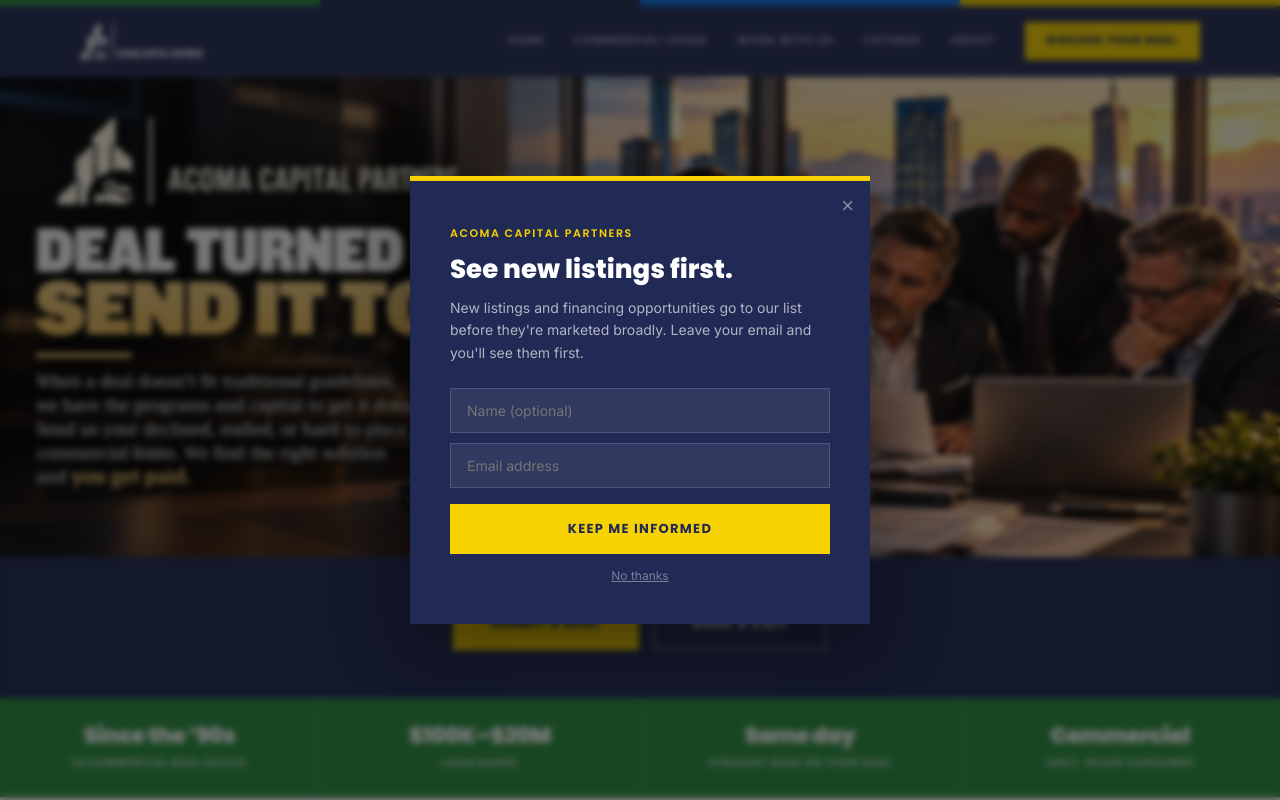
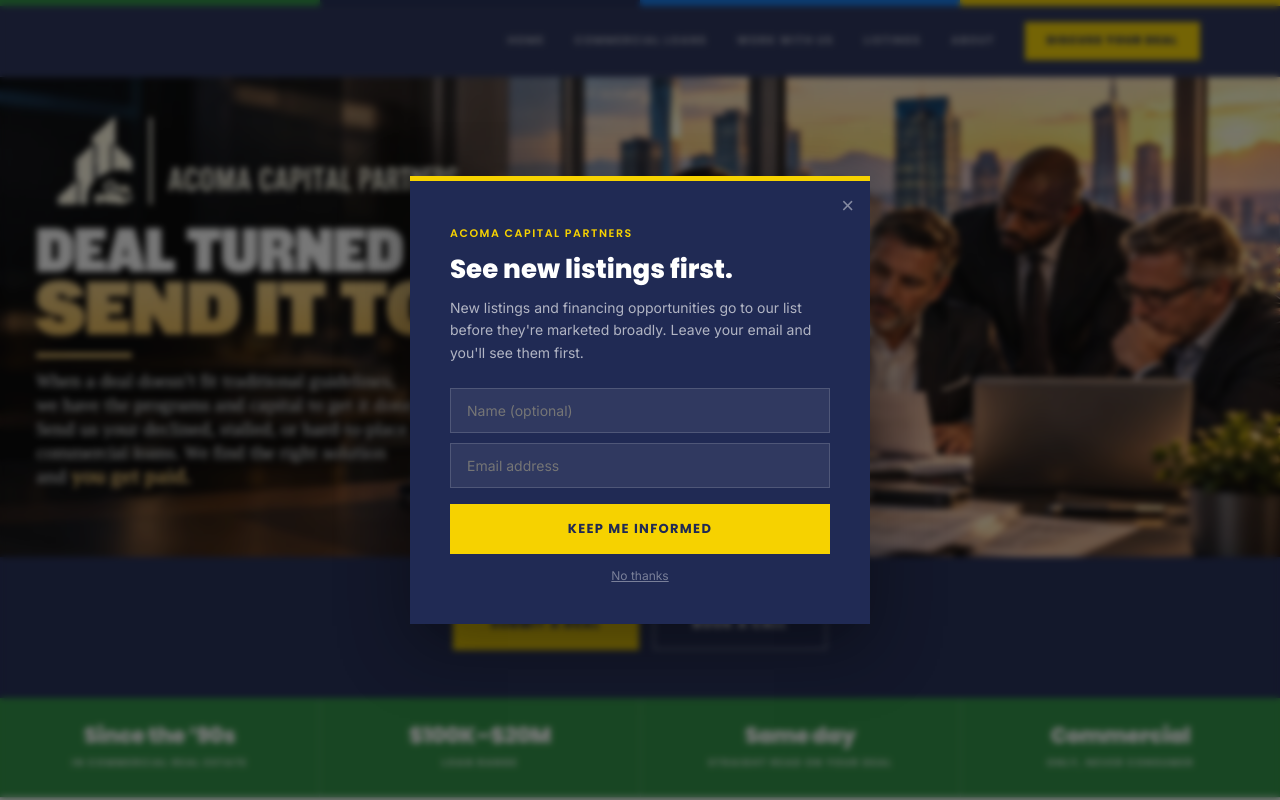
Before and after one commit to ginorod-droid/nextjs, a Next.js app: page /broker-programs in a window 1280 px wide. Shown: the top 800 px of the page. Built offline with nearby package versions, Linux system fonts and the light colour scheme.

Commit message:
Polish: grounded bridge band copy (drop 5-day/em-dash), add Deal Desk to homepage nav, hide duplicate nav logo on Deal Desk

```diff
--- a/app/broker-programs/page.jsx
+++ b/app/broker-programs/page.jsx
@@ -137,7 +137,7 @@
         <span style={{ background: '#1179EC' }} /><span style={{ background: '#F6D200' }} />
       </div>
 
-      <BrokerNav current="broker-programs" />
+      <BrokerNav current="broker-programs" hideLogo />
 
       {/* HERO — banner */}
       <section className="dd-hero">
--- a/app/broker-programs/shared.jsx
+++ b/app/broker-programs/shared.jsx
@@ -153,14 +153,18 @@
   'partners':         ['home', 'commercial', 'listings', 'about'],
 }
 
-export function BrokerNav({ current }) {
+export function BrokerNav({ current, hideLogo }) {
   const keys = NAV_SETS[current] || ['home', 'commercial', 'programs', 'partners', 'listings', 'about']
   return (
     <nav className="bp-nav">
       <div className="bp-wrap bp-nav-row">
-        <a href="/" className="bp-logo" aria-label="Acoma Capital Partners home">
-          <img src="/acoma-logo-white.png" alt="Acoma Capital Partners" />
-        </a>
+        {hideLogo ? (
+          <span aria-hidden="true" />
+        ) : (
+          <a href="/" className="bp-logo" aria-label="Acoma Capital Partners home">
+            <img src="/acoma-logo-white.png" alt="Acoma Capital Partners" />
+          </a>
+        )}
         <div className="bp-nav-links">
           {keys.map((k) => <a key={k} href={NAV_ITEMS[k][0]}>{NAV_ITEMS[k][1]}</a>)}
           <a href={CAL} target="_blank" rel="noreferrer" className="bp-nav-cta">Discuss Your Deal</a>
```
Also changed, not shown: app/page.tsx (+4 -3 lines).
